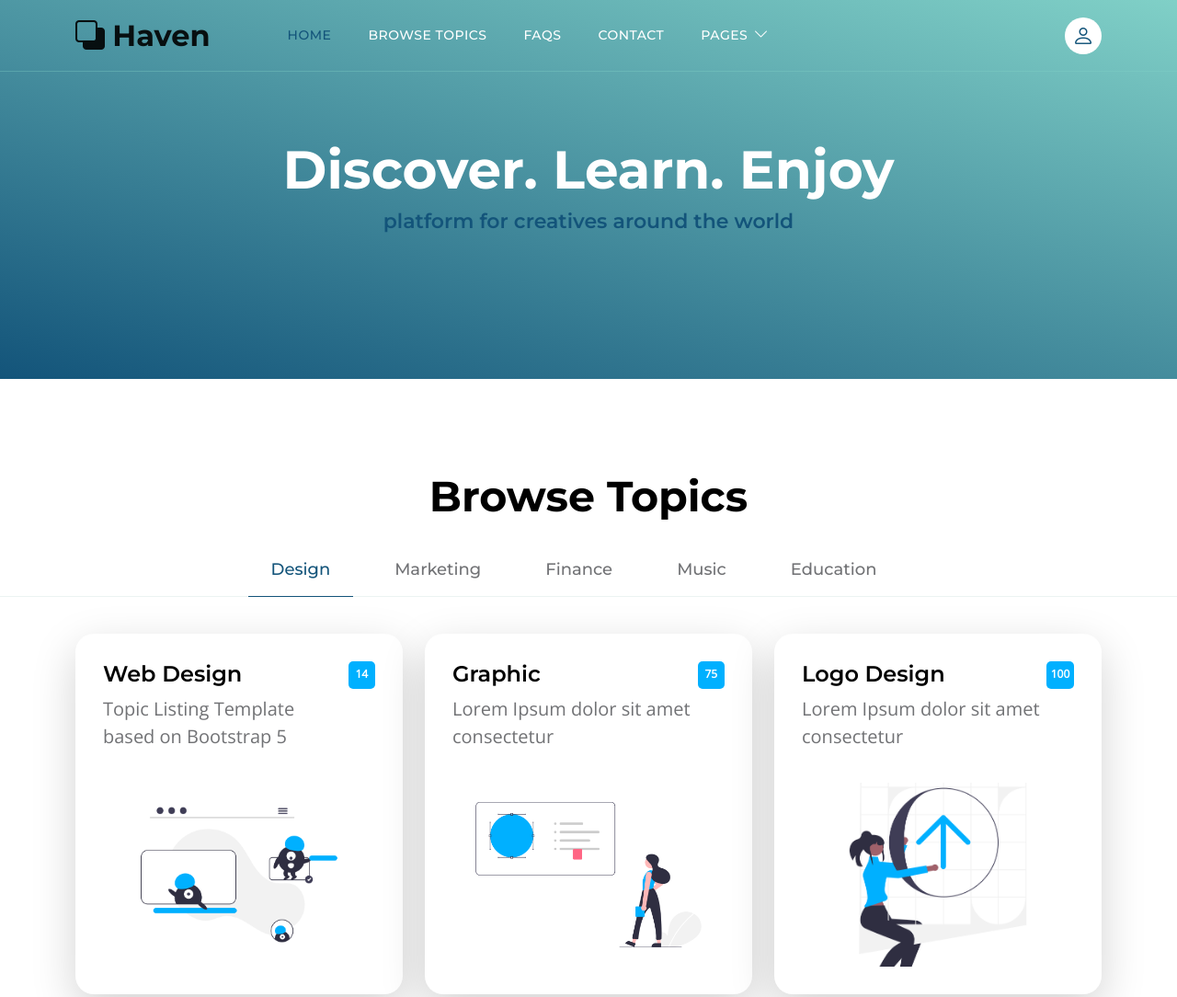
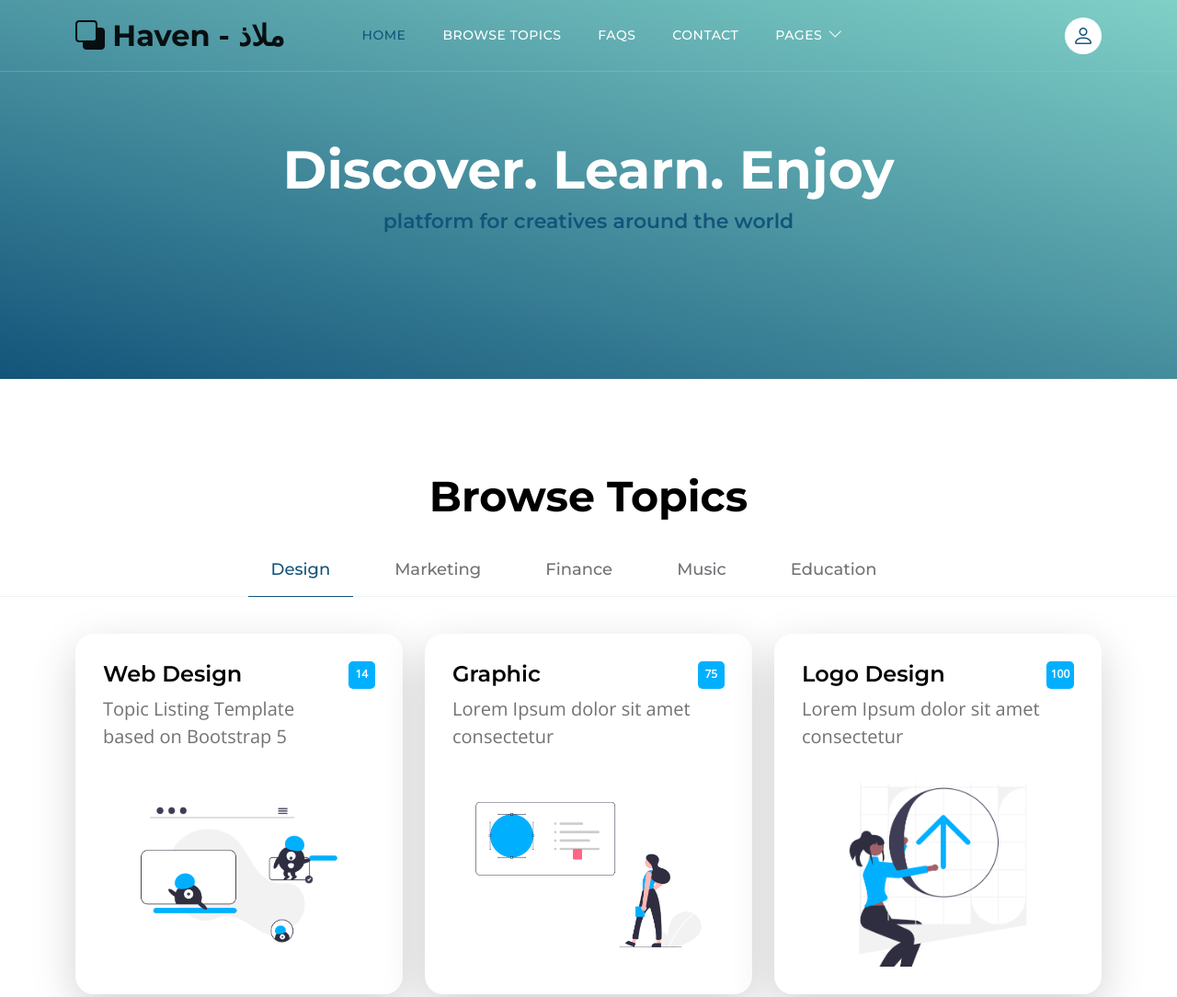
Before and after one commit to boOdybo/Haven3010, a plain HTML site: page index.html in a window 1280 px wide. Shown: the top 1084 px of the page at 92% size. Drawn offline with nearby package versions, Linux system fonts and the light colour scheme.

Commit message:
Update index.html

```diff
--- a/index.html
+++ b/index.html
@@ -32,7 +32,7 @@
                 <div class="container">
                     <a class="navbar-brand" href="index.html">
                         <i class="bi-back"></i>
-                        <span>Haven</span>
+                        <span>Haven - ملاذ</span>
                     </a>
 
                     <div class="d-lg-none ms-auto me-4">
```
